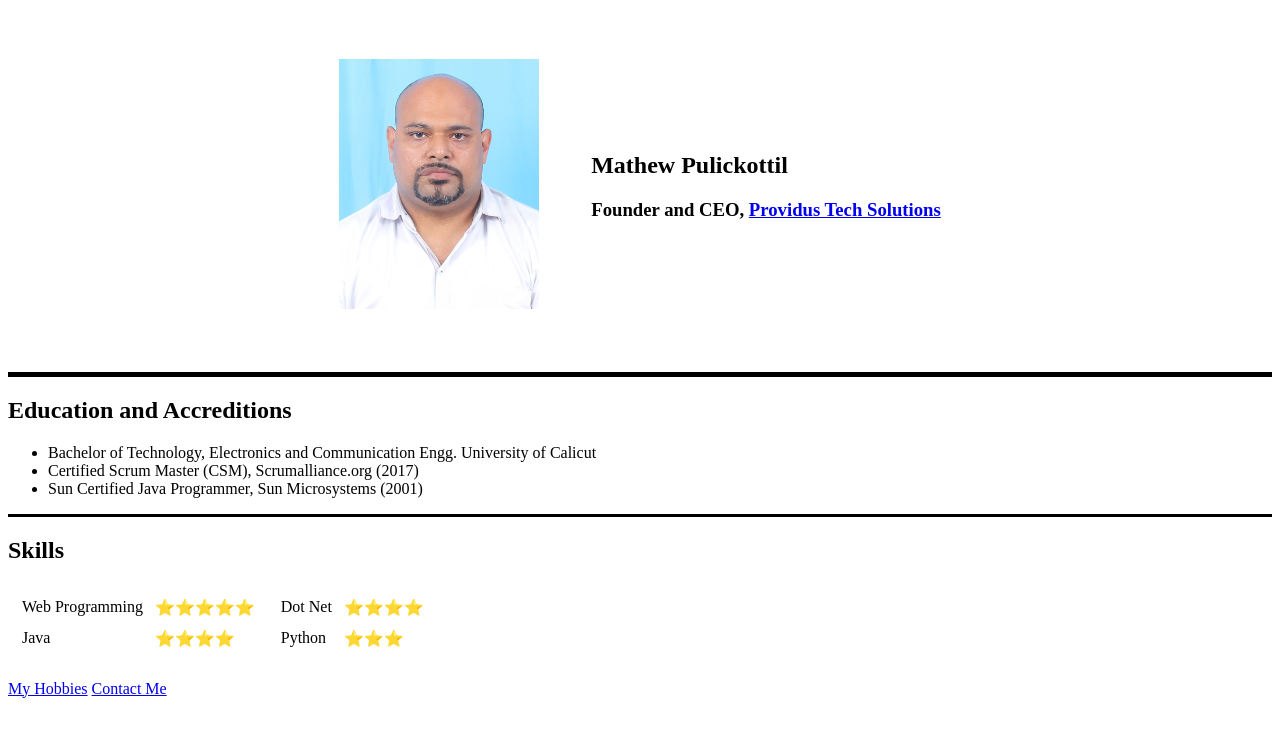
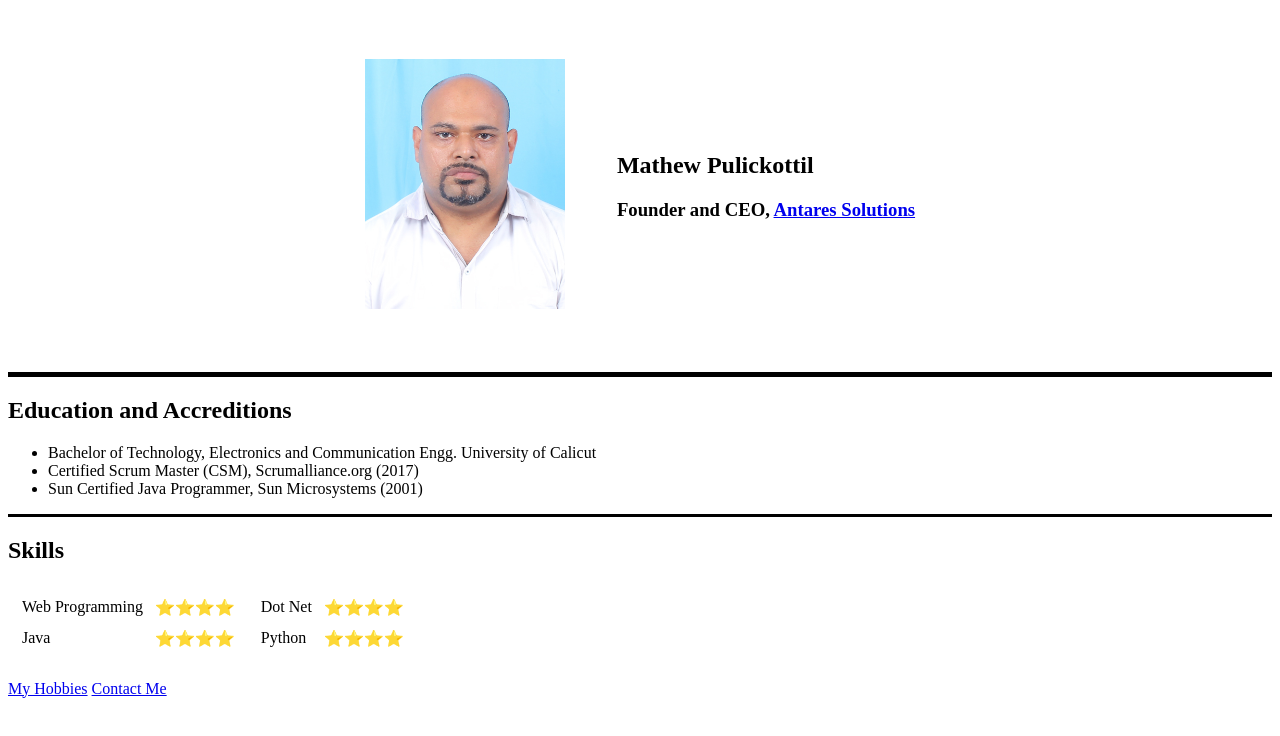
Before and after one commit to mpulickottil/PulickottilCV, a plain HTML site: page index.html in a window 1280 px wide. Drawn offline with Linux system fonts and the light colour scheme.

Commit message:
firstcommitJekyll

```diff
--- a/index.html
+++ b/index.html
@@ -13,7 +13,7 @@
         <td><img height="250" width="200" src="mathew.jpg" alt="Cool Background"></td>
         <td>
           <h2> Mathew Pulickottil </h2>
-          <h3>Founder and CEO, <a href="http://www.providus.tech">Providus Tech Solutions</a></h3>
+          <h3>Founder and CEO, <a href="http://www.providus.tech">Antares Solutions</a></h3>
         </td>
       </tr>
     </table>
@@ -32,7 +32,7 @@
       <table cellspacing="10">
         <tr>
           <td>Web Programming</td>
-          <td>⭐⭐⭐⭐⭐</td>
+          <td>⭐⭐⭐⭐</td>
         </tr>
         <tr>
           <td>Java</td>
@@ -48,7 +48,7 @@
           </tr>
           <tr>
             <td>Python</td>
-            <td>⭐⭐⭐</td>
+            <td>⭐⭐⭐⭐</td>
           </tr>
         </table>
       </td>
```
Also changed, not shown: newfolderJekyll/TestJekyll.txt (added).
